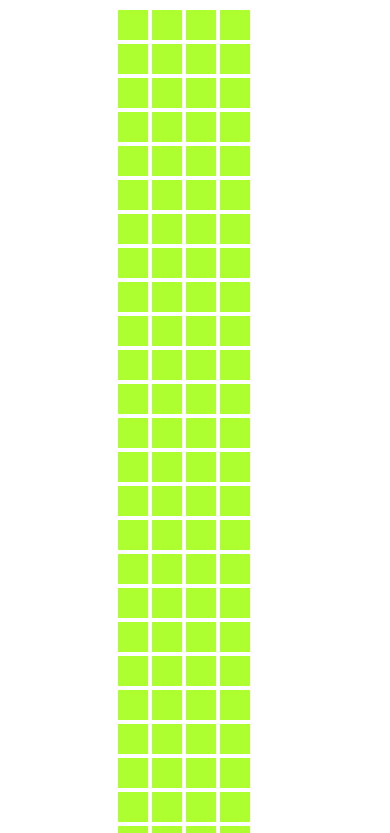
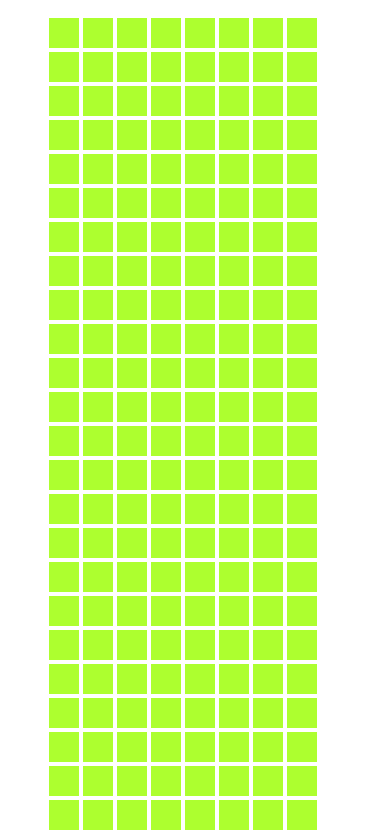
Before and after one commit to TheHunterDog/DaysOfYear, a plain HTML site: page index.html in a window 390 px wide. Shown: the part 82-915 px from the top of the page. Drawn offline with Linux system fonts and the light colour scheme.

Commit message:
fix: Responsive error

```diff
--- a/css/index.css
+++ b/css/index.css
@@ -4,7 +4,17 @@
     padding: 10px 0;
     border-bottom: 1px solid #ccc;
     flex-wrap: wrap;
+    align-items: center;
+    /* justify-content: center; */
 }
+
+@media screen and (max-width: 700px){
+    .days{
+      margin: 0;
+    }
+
+}
+
 .day{
     display: flex;
     flex-direction: column;
@@ -23,6 +33,16 @@
 }
 body{
   padding: 0 25vw;
+  display: flex;
+  flex-direction: column;
+  align-items: center;
+  justify-content: center;
+}
+
+@media screen and (max-width: 700px){
+  body{
+    padding: 0 10vw;
+  }
 }
 
 h1{
```
Also changed, not shown: 1 other file.
